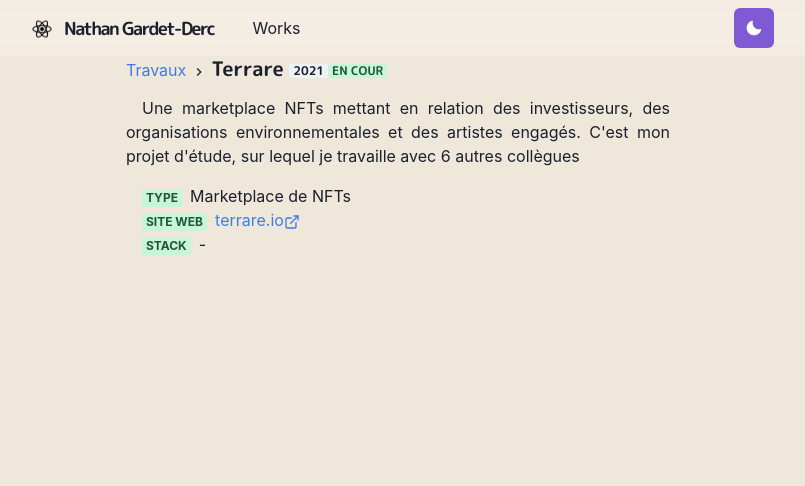
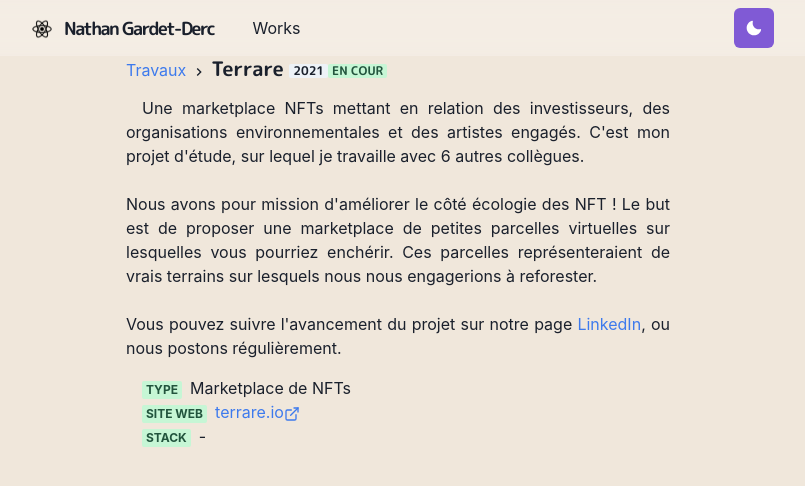
Before and after one commit to gdnathan/portfolio, a Next.js app: page /works/terrare in a window 1280 px wide. Shown: the top 486 px of the page, without its empty margins (242-1047 px from the left). Built offline with nearby package versions, Linux system fonts and the light colour scheme.

Commit message:
improving the description of Terrare

```diff
--- a/pages/works/terrare.js
+++ b/pages/works/terrare.js
@@ -5,6 +5,7 @@
 import Layout from '../../components/layouts/article'
 
 const Work = () => {
+
   return (
     <Layout title="Terrare">
       <Container maxW="xl">
@@ -13,7 +14,19 @@
           <Meta ml={1}>En cour</Meta>
         </Title>
         <P>
-          Une marketplace NFTs mettant en relation des investisseurs, des organisations environnementales et des artistes engagés. C&apos;est mon projet d&apos;étude, sur lequel je travaille avec 6 autres collègues
+          Une marketplace NFTs mettant en relation des investisseurs,
+          des organisations environnementales et des artistes engagés.
+          C&apos;est mon projet d&apos;étude, sur lequel je travaille avec 6 autres collègues.
+          <br />
+          <br />
+          Nous avons pour mission d'améliorer le côté écologie des NFT !
+          Le but est de proposer une marketplace de petites parcelles virtuelles sur lesquelles vous pourriez enchérir.
+          Ces parcelles représenteraient de vrais terrains sur lesquels nous nous engagerions à reforester.
+          <br />
+          <br />
+          Vous pouvez suivre l'avancement du projet sur notre page
+          <Link href="https://www.linkedin.com/company/76188769"> LinkedIn</Link>
+          , ou nous postons régulièrement.
         </P>
         <List ml={4} my={4}>
           <ListItem>
```
